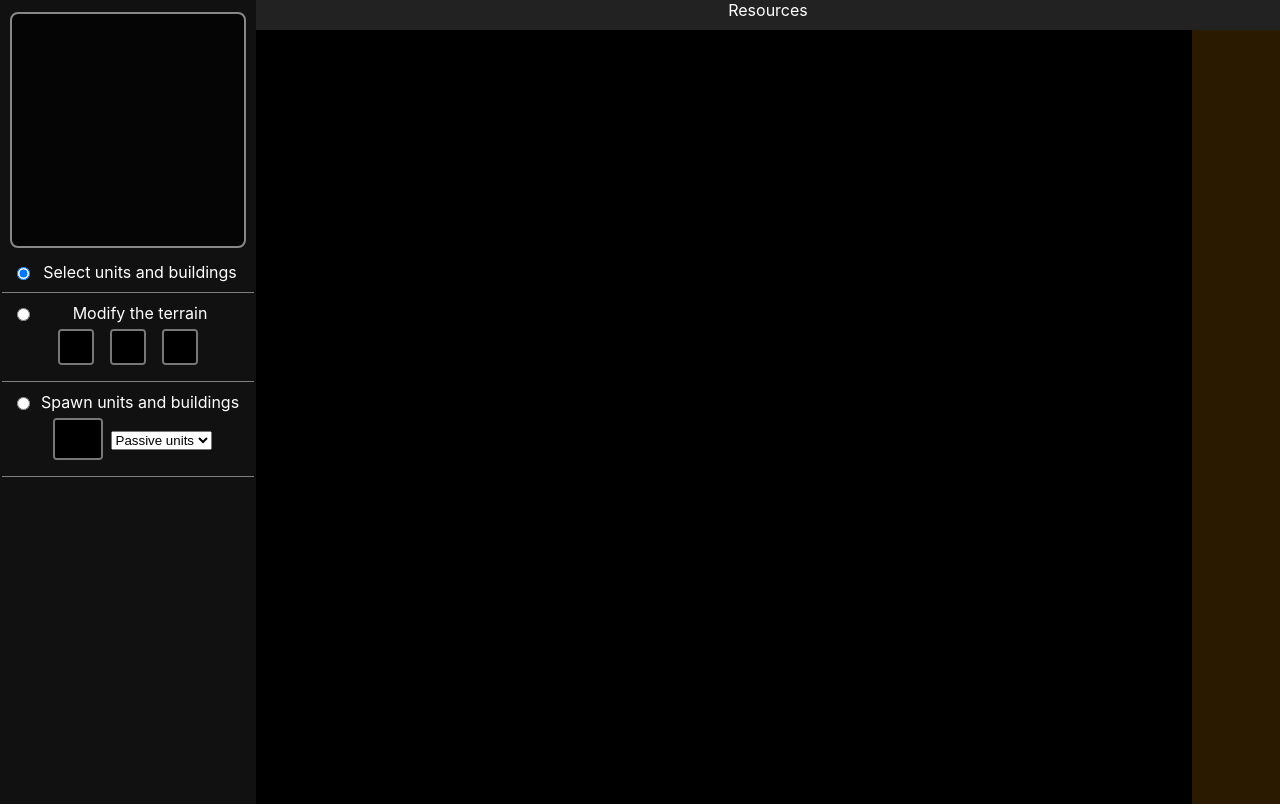
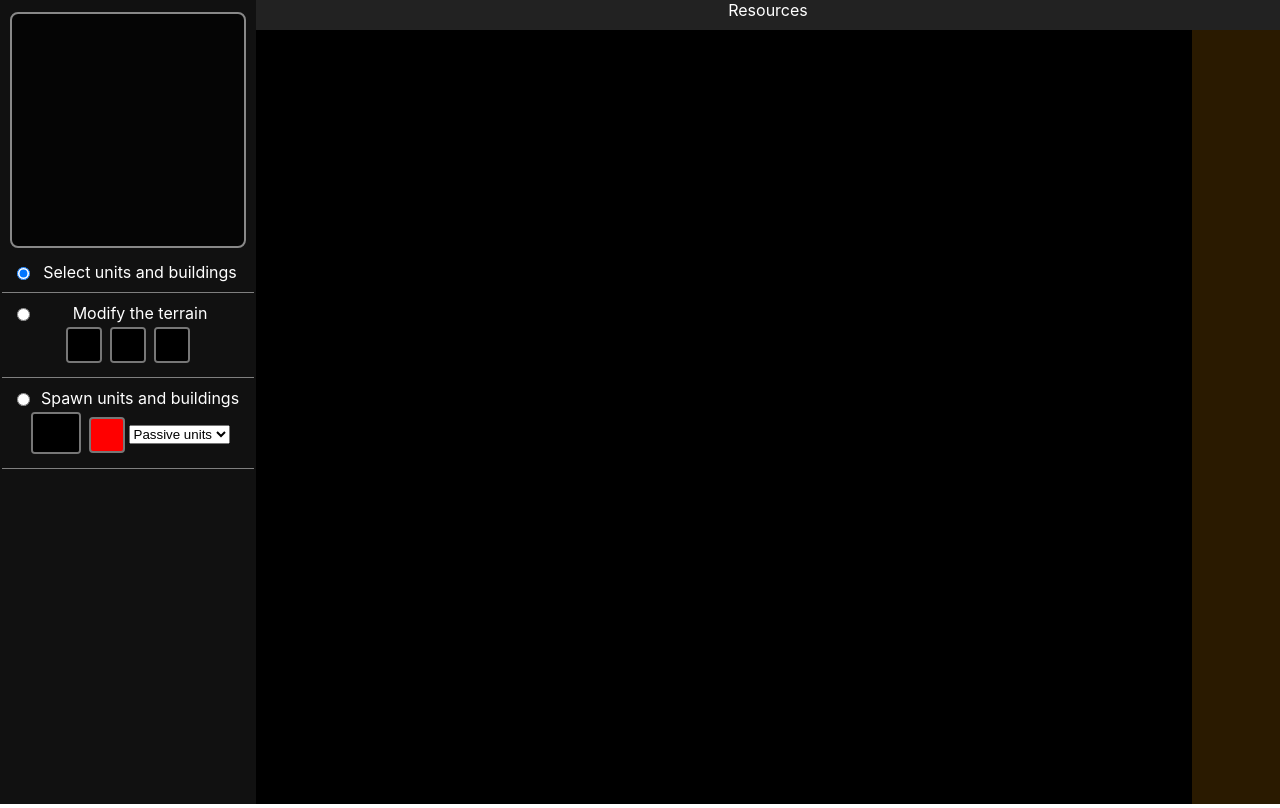
Before and after one commit to JakubekWeg/wc2, a React (Create React App) app: page / in a window 1280 px wide. Built offline with nearby package versions, Linux system fonts and the light colour scheme.

Commit message:
Editor support for entity colors

```diff
--- a/src/game/ecs/components.ts
+++ b/src/game/ecs/components.ts
@@ -40,6 +40,7 @@ export interface DrawableBaseComponent {
  */
 export interface PredefinedDrawableComponent extends DrawableBaseComponent {
 	texture: CanvasImageSource
+	paintedTexturesSet: CanvasImageSource[]
 	destinationDrawX: number
 	destinationDrawY: number
 	sourceDrawX: number
--- a/src/game/ecs/entities/common.ts
+++ b/src/game/ecs/entities/common.ts
@@ -29,17 +29,9 @@ export type AnimationFrames = number[]
 export const doNothingCallback = () => {
 }
 
-export const isInRectRange = (px: number, py: number, l: number, t: number, w: number, h: number): boolean => {
-	return isInRectRange2(px, py, l, t, l + w, t + h)
-}
 export const isInRectRange2 = (px: number, py: number, l: number, t: number, r: number, b: number): boolean => {
 	return px >= l && px < r && py >= t && py < b
 }
-
-// export const rectIntersectsOtherRect = (l1: number, t1: number, w1: number, h1: number,
-//                                         l2: number, t2: number, w2: number, h2: number): boolean => {
-//
-// }
 
 const forceAddSerializableComponent = (req: EntityRegistrationRequest) => {
 	req.components.add('SerializableComponent')
@@ -80,6 +72,7 @@ const forceAddPredefinedDrawableComponent = (req: EntityRegistrationRequest) =>
 	obj.sourceDrawX = obj.sourceDrawY = obj.destinationDrawY = obj.destinationDrawX = 0
 	obj.assignedToChunkId = -1
 	obj.spriteSize = entry.spriteSize
+	obj.paintedTexturesSet = entry.paintedImages
 	if (isDamageable)
 		obj.texture = entry.paintedImages[0]
 	else
--- a/src/game/misc/colors-palette.ts
+++ b/src/game/misc/colors-palette.ts
@@ -27,6 +27,8 @@ export enum EntityColor {
 	Yellow = 7,
 }
 
+export const allColorNames = Object.values(EntityColor).slice(0, 8) as string[]
+
 const entityColorPalettes = [
 	'440400;5c0400;7c0000;a40000',
 	'00044c;00146c;002494;003cc0',
--- a/src/game/renderer-pointers.ts
+++ b/src/game/renderer-pointers.ts
@@ -10,6 +10,7 @@ import { doNothingCallback } from './ecs/entities/common'
 import { Entity } from './ecs/world'
 import { Force, neutralForce } from './forces-manager'
 import { GameInstance } from './game-instance'
+import { EntityColor } from './misc/colors-palette'
 
 export interface PointerPreview {
 	render: (ctx: CanvasRenderingContext2D) => void
@@ -33,6 +34,7 @@ export class SpawnEntityPreview implements PointerPreview {
 	private static TILE_AVAILABLE_COLOR: string = SpawnEntityPreview.BUILD_AVAILABLE_OUTLINE_COLOR + '44'
 	private static TILE_NOT_AVAILABLE_COLOR: string = SpawnEntityPreview.BUILD_NOT_AVAILABLE_OUTLINE_COLOR + '77'
 	private static OUTLINE_WIDTH = 2
+	public spawnWithColor: EntityColor = EntityColor.Red
 	public spawnWithForce: Force = neutralForce
 	private drawRects: PreviewRect[] = []
 	private drawDestinationX: number = 0
@@ -110,6 +112,10 @@ export class SpawnEntityPreview implements PointerPreview {
 				}
 				if (template.myForce !== undefined)
 					entity.myForce = this.spawnWithForce ?? neutralForce
+				if (template.myColor !== undefined) {
+					entity.myColor = this.spawnWithColor ?? EntityColor.Red
+					entity.texture = entity.paintedTexturesSet[entity.myColor]
+				}
 				world.commitAddedEntities()
 			})
 		}
--- a/src/ui/App.css
+++ b/src/ui/App.css
@@ -63,14 +63,17 @@ body {
 }
 
 .MouseActionIcon {
-    margin: 4px 8px;
+    margin: 2px 4px;
     position: relative;
 }
 
 .MouseActionIcon > .IconCanvas {
     cursor: pointer;
-    /*width: 32px;*/
-    /*height: 32px;*/
+}
+
+.ColorCanvas {
+    width: 32px;
+    height: 32px;
 }
 
 .MouseActionIcon:hover::before {
@@ -88,7 +91,7 @@ body {
     background-color: #00000022;
 }
 
-.MouseActionIcon canvas {
+.MouseActionIcon canvas, .MouseActionIcon .ColorCanvas {
     border-radius: 4px;
     border: 2px solid #777;
 }
@@ -111,11 +114,9 @@ body {
     background-color: #151515;
     display: flex;
     align-items: center;
-    /*width: auto;*/
-    width: 330px;
+    width: 360px;
     justify-content: center;
     flex-flow: row wrap;
-    /*grid-auto-flow: column;*/
     padding: 8px;
     border-radius: 8px;
     animation-name: FadeInAnimation;
--- a/src/ui/game/EditorModes.tsx
+++ b/src/ui/game/EditorModes.tsx
@@ -2,6 +2,7 @@ import React, { ReactElement, useContext, useEffect, useMemo, useState } from 'r
 import { IconComponent } from '../../game/ecs/components'
 import { allVariants, Variant } from '../../game/ecs/variant'
 import { Entity, EntityType } from '../../game/ecs/world'
+import { allColorNames, EntityColor } from '../../game/misc/colors-palette'
 import { SpawnEntityPreview } from '../../game/renderer-pointers'
 import { EditorFrontedController, FrontedControllerContext } from './frontend-controller'
 import MouseActionIcon from './MouseActionIcon'
@@ -72,15 +73,32 @@ function EntityPicker({
 	</div>
 }
 
+function ColorsPicker({onSelected}: { onSelected: (i: EntityColor) => void }): ReactElement {
+	return <div className="TileSelector">
+		{allColorNames.map((e, i) => {
+			return <MouseActionIcon
+				iconIndex={i}
+				image="color"
+				onClicked={(e) => {
+					e.stopPropagation()
+					onSelected(i)
+				}}
+				key={e}
+			/>
+		})}
+	</div>
+}
+
 export function PlaceEntitiesMode(): ReactElement {
 	const controller = useContext(FrontedControllerContext) as EditorFrontedController
 	const [selectedIndex, setSelectedIndex] = useState(0)
-	const [isOpen, setOpen] = useState(false)
+	const [isOpen, setOpen] = useState(0)
 	const forces = useMemo(() => controller.game.forces.getAll(), [])
 	const [selectedForceIndex, setForceIndex] = useState(forces.indexOf((controller.renderer.currentlyShowingHoverPreview as SpawnEntityPreview).spawnWithForce))
+	const [selectedColor, setSelectedColor] = useState((controller.renderer.currentlyShowingHoverPreview as SpawnEntityPreview).spawnWithColor ?? EntityColor.Red)
 
 	useEffect(() => {
-		setOpen(false)
+		setOpen(0)
 		const entity = controller.entityToSpawn = controller.entitiesToPickFrom[selectedIndex];
 		(controller.renderer.currentlyShowingHoverPreview as SpawnEntityPreview)?.setEntityType?.(entity.id)
 	}, [selectedIndex])
@@ -89,14 +107,26 @@ export function PlaceEntitiesMode(): ReactElement {
 		(controller.renderer.currentlyShowingHoverPreview as SpawnEntityPreview).spawnWithForce = forces[selectedForceIndex]
 	}, [selectedForceIndex])
 
+	useEffect(() => {
+		setOpen(0);
+		(controller.renderer.currentlyShowingHoverPreview as SpawnEntityPreview).spawnWithColor = selectedColor
+	}, [selectedColor])
+
 	return <div className="EditorMode PlaceEntitiesMode">
 		<MouseActionIcon
 			iconIndex={(controller.entitiesToPickFrom[selectedIndex]?.getTemplate() as Entity & IconComponent)?.iconIndex}
 			image="icons"
-			key={controller.entitiesToPickFrom[selectedIndex]?.id}
-			onClicked={() => setOpen(!isOpen)}
-			children={isOpen ?
+			onClicked={() => setOpen(1)}
+			children={isOpen === 1 ?
 				<EntityPicker entities={controller.entitiesToPickFrom} onSelected={setSelectedIndex}/> : undefined}
+		/>
+
+		<MouseActionIcon
+			image="color"
+			iconIndex={selectedColor}
+			onClicked={() => setOpen(2)}
+			children={isOpen === 2 ?
+				<ColorsPicker onSelected={(c) => setSelectedColor(c)}/> : undefined}
 		/>
 
 		<select value={forces[selectedForceIndex]?.id}
--- a/src/ui/game/MouseActionIcon.tsx
+++ b/src/ui/game/MouseActionIcon.tsx
@@ -1,11 +1,13 @@
 import React, { useContext, useEffect, useRef } from 'react'
 import { TILE_SET_WIDTH } from '../../game/ecs/terrain'
 import { getFullTextureOfVariant } from '../../game/ecs/variant'
+import { GameInstanceImpl } from '../../game/game-instance'
+import { allColorNames } from '../../game/misc/colors-palette'
 import { GameContext } from './GameLayout'
 
 interface Props {
 	iconIndex: number
-	image: 'tile-set' | 'icons'
+	image: 'tile-set' | 'icons' | 'color'
 
 	onClicked?(e: React.MouseEvent): void
 
@@ -15,20 +17,10 @@ interface Props {
 export const ICONS_SET_SIZE_W = 5
 const CANVAS_OPTIONS = {alpha: false} as CanvasRenderingContext2DSettings
 
-function Component(props: Props) {
-	const game = useContext(GameContext)
-	const ref = useRef<HTMLCanvasElement>(null)
-
-	useEffect(() => {
-		const canvas = ref.current
-		if (canvas == null) return
-
-		const ctx = canvas.getContext('2d', CANVAS_OPTIONS)
-		if (ctx == null) return
-		if (props.image === 'tile-set') {
+function handleTileSet(canvas: HTMLCanvasElement, game: GameInstanceImpl, props: Props, ctx: CanvasRenderingContext2D) {
 	canvas.width = canvas.height = 32
 
-			const image = game!.resources.getDefaultImage('summer')
+	const image = game.resources.getDefaultImage('summer')
 
 	const index = getFullTextureOfVariant(props.iconIndex)()
 	const sx = index % TILE_SET_WIDTH * 32
@@ -39,11 +31,13 @@ function Component(props: Props) {
 		32, 32,
 		0, 0,
 		32, 32)
-		} else if (props.image === 'icons') {
+}
+
+function handleIcons(canvas: HTMLCanvasElement, game: GameInstanceImpl, props: Props, ctx: CanvasRenderingContext2D) {
 	canvas.width = 46
 	canvas.height = 38
 
-			const image = game!.resources.getDefaultImage('icons')
+	const image = game.resources.getDefaultImage('icons')
 
 	const index = props.iconIndex
 	const sx = index % ICONS_SET_SIZE_W * 46
@@ -54,10 +48,42 @@ function Component(props: Props) {
 		46, 38,
 		0, 0,
 		46, 38)
-		} else {
+}
+
+function Component(props: Props) {
+	const game = useContext(GameContext)!
+	const ref = useRef<HTMLCanvasElement>(null)
+
+	useEffect(() => {
+		const canvas = ref.current
+		if (canvas == null) return
+
+		const ctx = canvas.getContext('2d', CANVAS_OPTIONS)
+		if (ctx == null) return
+		switch (props.image) {
+			case 'tile-set':
+				handleTileSet(canvas, game, props, ctx)
+				break
+			case 'icons':
+				handleIcons(canvas, game, props, ctx)
+				break
+			case 'color':
+				break
+			default:
 				console.error('invalid image', props.image)
+				break
 		}
 	})
+
+	if (props.image === 'color')
+		return (
+			<div className="MouseActionIcon" onClick={props.onClicked}>
+				<div className="IconCanvas ColorCanvas" style={{backgroundColor: allColorNames[props.iconIndex]}}>
+				</div>
+				{props.children}
+			</div>
+		)
+
 
 	return (
 		<div className="MouseActionIcon" onClick={props.onClicked}>
```
Also changed, not shown: src/ui/game/EditorControls.tsx (+0 -45 lines). Lines whose indentation alone changed are shown as unchanged.
